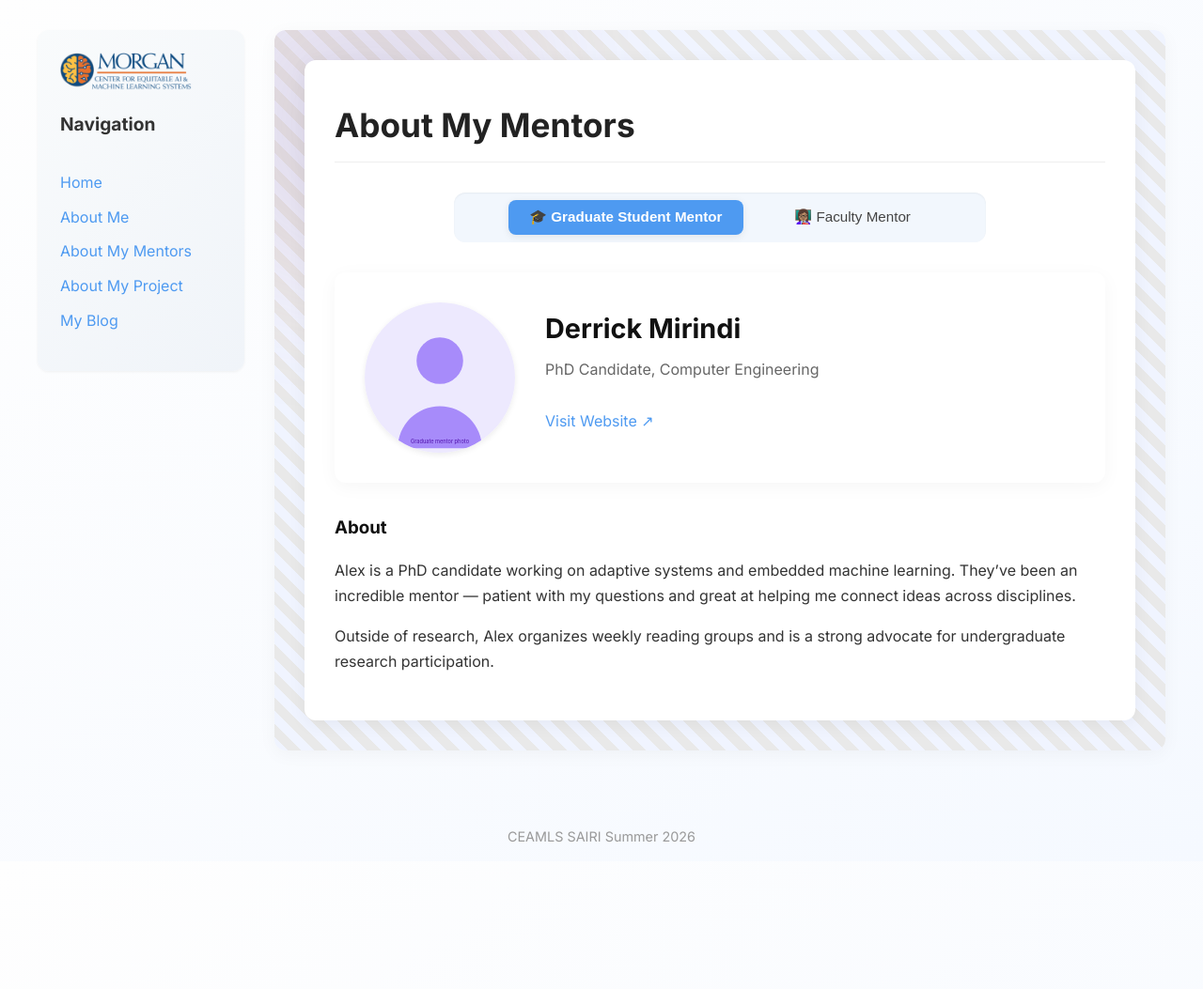
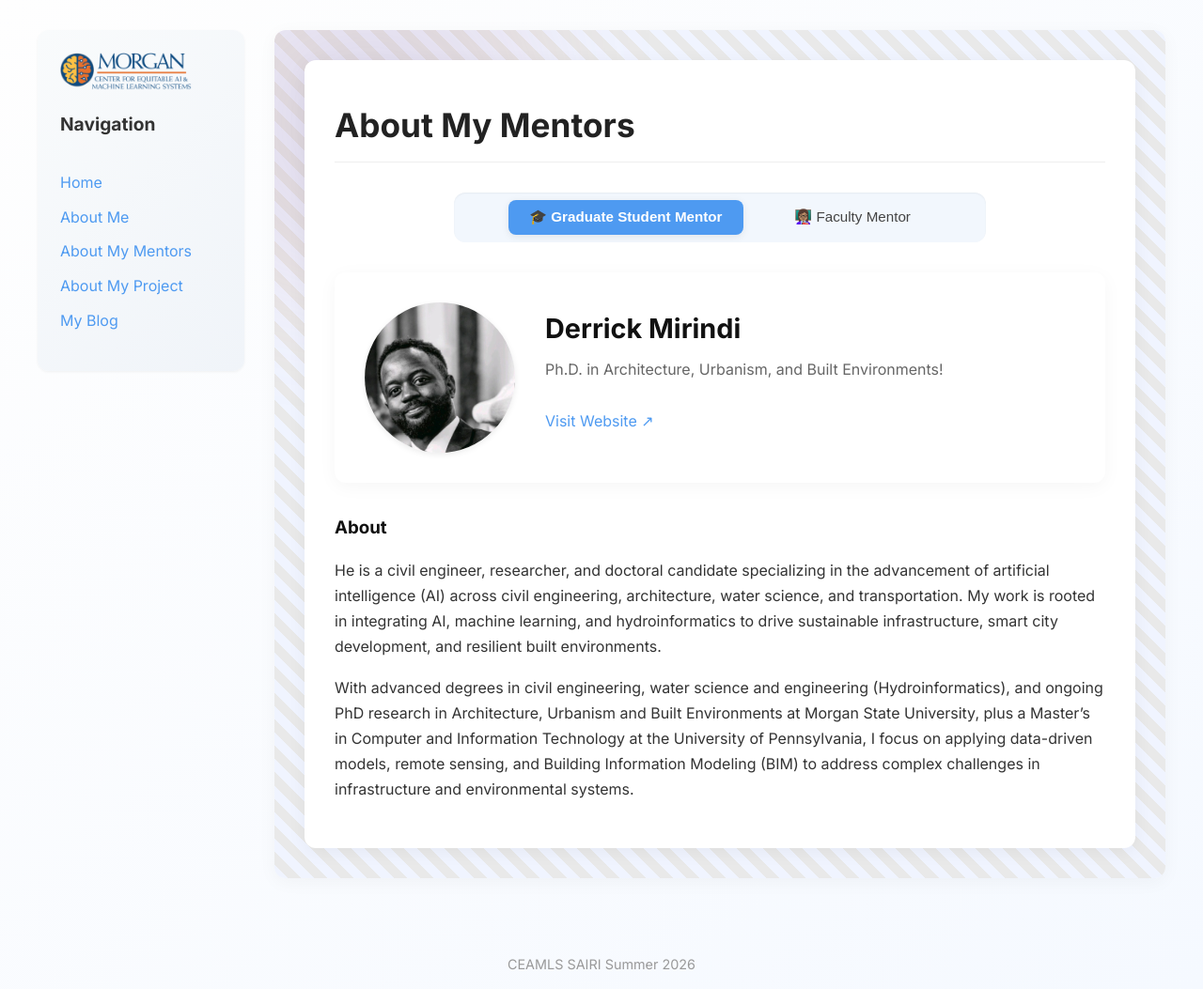
Before and after one commit to abdulahi-banji/abdulahi-banjiceamls26.github.io, a Jekyll site: the page built from pages/about-my-mentor.md, in a window 1280 px wide. Shown: the whole page at 94% size. Built offline with Jekyll 4.4.1, drawn with Linux system fonts in a browser that asks for light colours; before the commit the page ends 917 px from its top, so only the background shows below that.

Commit message:
completed about my mentor section

```diff
--- a/pages/about-my-mentor.md
+++ b/pages/about-my-mentor.md
@@ -5,27 +5,22 @@ permalink: /about-my-mentor.html
 
 graduate_mentor:
   name: Derrick Mirindi
-  title: PhD Candidate, Computer Engineering
-  image: /assets/images/graduate-student-mentor.svg
-  website: https://example.com/alex-morgan
+  title: Ph.D. in Architecture, Urbanism, and Built Environments!
+  image: /assets/images/grad-mentor.jpeg
+  website: https://www.linkedin.com/in/derrick-mirindi-18b538b8/
   bio: |
-    Alex is a PhD candidate working on adaptive systems and embedded machine learning.
-    They've been an incredible mentor — patient with my questions and great at helping
-    me connect ideas across disciplines.
+   He is a civil engineer, researcher, and doctoral candidate specializing in the advancement of artificial intelligence (AI) across civil engineering, architecture, water science, and transportation. My work is rooted in integrating AI, machine learning, and hydroinformatics to drive sustainable infrastructure, smart city development, and resilient built environments.
 
-    Outside of research, Alex organizes weekly reading groups and is a strong advocate
-    for undergraduate research participation.
+    With advanced degrees in civil engineering, water science and engineering (Hydroinformatics), and ongoing PhD research in Architecture, Urbanism and Built Environments at Morgan State University, plus a Master's in Computer and Information Technology at the University of Pennsylvania, I focus on applying data-driven models, remote sensing, and Building Information Modeling (BIM) to address complex challenges in infrastructure and environmental systems.
+
 
 faculty_mentor:
   name: Yuhan Jiang
   title: Associate Professor, School of Engineering
   image: /assets/images/faculty-mentor.svg
-  website: https://example.com/pat-nguyen
+  website: https://www.yuhanjiang.com/
   bio: |
-    Dr. Nguyen leads a research group focused on human-centered computing and
-    accessibility. Their guidance has helped me sharpen my research questions and
-    think more carefully about real-world impact.
+    Dr. Yuhan Jiang, an Assistant Professor at Morgan State University, holds joint appointments in the Civil and Environmental Engineering Department and the Center for Equitable Artificial Intelligence and Machine Learning Systems (CEAMLS). Before this, Dr. Jiang served as an Assistant Professor of Built Environment at North Carolina Agricultural and Technical State University, where he founded and directed the Center of Excellence for Innovation in Affordable Housing and Sustainable Communities (CIAHSC.com).
 
-    Dr. Nguyen has mentored many SAIRI students and is a champion for broadening
-    participation in computing.
+    Dr. Jiang’s research focuses on Artificial Intelligence (AI) in Architecture, Engineering, Construction (AEC), and Operations, including Robotics and Sensors-based Data Collection, Computer Vision and Machine Learning-based Data Processing, and BIM, GIS, and AR/VR-based Data Visualization. Dr. Jiang has secured funding from various federal agencies, including the National Science Foundation, U.S. Department of Housing and Urban Development, U.S. Department of Agriculture, and Federal Highway Administration. His research has made significant contributions to the integration of Drones, Artificial Intelligence, Reality Capture, and Digital Twins in Construction Operations, Building and Infrastructural Facility Management. Notably, he has developed several algorithms, including Low–High Orthoimage Pairs-Based 3D Reconstruction, Fast-PGMED, Scan4Façade, and Scan2Drawing, and filed one U.S. utility patent application, No. 18/753,573. Furthermore, Dr. Jiang’s research extends to the field of Industrialized Construction Engineering Education.
 ---
```
Also changed, not shown: assets/images/grad-mentor.jpeg (added).
